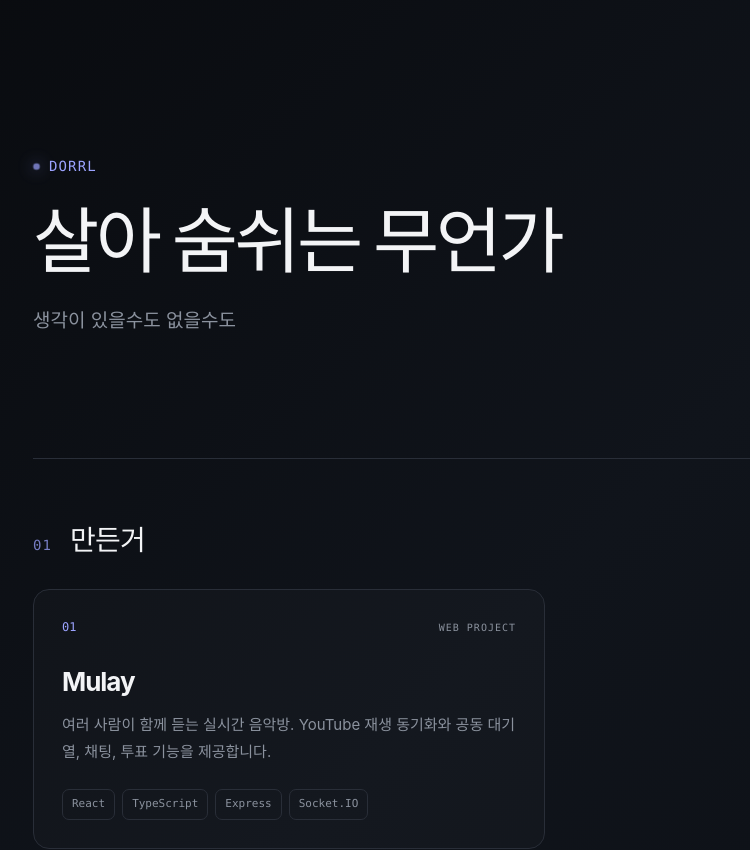
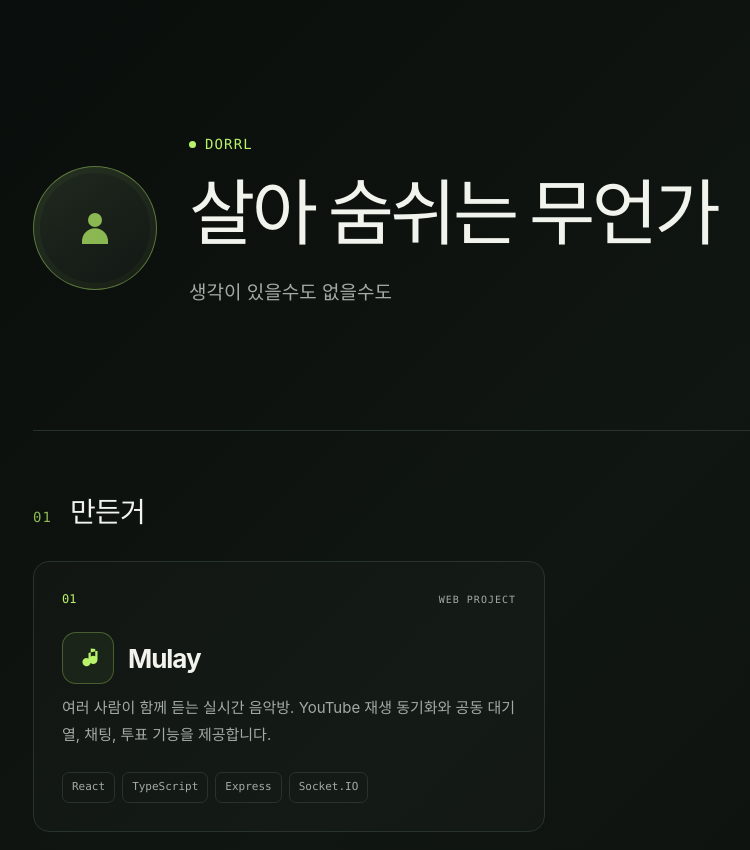
Before and after one commit to dorrl/dorrl, a React (Vite) app: page / in a window 1280 px wide. Shown: the top 850 px of the page, without its empty margins (87-837 px from the left). Built offline with nearby package versions, Linux system fonts and the light colour scheme.

Commit message:
style: align homepage with Mulay palette

```diff
--- a/src/App.css
+++ b/src/App.css
@@ -1,9 +1,14 @@
-#root { min-height: 100svh; background:linear-gradient(135deg,#090b0f 0%,#10141b 48%,#0b0e13 100%); }
+#root { min-height: 100svh; background:linear-gradient(135deg,#090d0b 0%,#101612 48%,#0b0e0d 100%); }
 .site { position:relative; width:min(1040px,calc(100% - 40px)); margin:0 auto; padding:96px 0 40px; box-sizing:border-box; }
-.hero { position:relative; padding:56px 0 104px; animation:rise .8s cubic-bezier(.2,.7,.2,1) both; }
+.hero { position:relative; padding:34px 0 104px; animation:rise .8s cubic-bezier(.2,.7,.2,1) both; }
+.hero-profile { display:flex; align-items:center; gap:32px; }
+.profile-avatar { display:grid; flex:0 0 124px; width:124px; height:124px; place-items:center; overflow:hidden; border:1px solid rgba(185,243,107,.42); border-radius:50%; color:var(--accent); background:linear-gradient(145deg,#20291f,#121713); box-shadow:inset 0 0 0 6px rgba(185,243,107,.035); }
+.profile-avatar svg { width:48px; height:48px; fill:currentColor; opacity:.72; }
+.hero-copy { min-width:0; }
+
 .eyebrow,.section-number { margin:0; color:var(--accent); font-family:var(--mono); font-size:14px; letter-spacing:.08em; }
-.eyebrow { display:inline-flex; align-items:center; gap:9px; margin-bottom:26px; text-transform:uppercase; }
-.eyebrow::before { content:''; width:7px; height:7px; border-radius:50%; background:var(--accent); box-shadow:0 0 18px var(--accent); animation:pulse 2s ease-in-out infinite; }
+.eyebrow { display:inline-flex; align-items:center; gap:9px; margin-bottom:20px; text-transform:uppercase; }
+.eyebrow::before { content:''; width:7px; height:7px; border-radius:50%; background:var(--accent); }
 .hero h1 { max-width:760px; margin:0; color:var(--text-h); font-size:clamp(42px,7vw,72px); line-height:1.05; letter-spacing:-.05em; font-weight:650; }
 .intro { margin-top:28px; color:var(--text); font-size:19px; }
 .section { position:relative; padding:60px 0; border-top:1px solid var(--border); animation:rise .8s cubic-bezier(.2,.7,.2,1) both; animation-delay:.12s; }
@@ -13,11 +18,14 @@
 .section-heading h2 { margin:0; color:var(--text-h); font-size:28px; font-weight:600; letter-spacing:-.03em; }
 .project-grid { display:grid; grid-template-columns:repeat(2,minmax(0,1fr)); gap:16px; }
 .project-card { min-width:0; padding:28px; border:1px solid var(--border); border-radius:16px; background:rgba(255,255,255,.018); transition:border-color .25s ease,transform .25s ease,background .25s ease; }
-.project-card:hover { border-color:rgba(139,151,255,.45); background:rgba(255,255,255,.03); transform:translateY(-3px); }
+.project-card:hover { border-color:rgba(185,243,107,.42); background:rgba(185,243,107,.025); transform:translateY(-3px); }
 .project-card-top { display:flex; align-items:center; justify-content:space-between; gap:12px; }
 .project-index { color:var(--accent); font-family:var(--mono); font-size:12px; }
 .project-kind { color:var(--text); font-family:var(--mono); font-size:10px; letter-spacing:.1em; }
-.project-card h3 { margin:26px 0 10px; color:var(--text-h); font-size:26px; font-weight:650; letter-spacing:-.04em; }
+.project-title-row { display:flex; align-items:center; gap:14px; margin:24px 0 10px; }
+.project-title-row h3 { margin:0; color:var(--text-h); font-size:26px; font-weight:650; letter-spacing:-.04em; }
+.mulay-icon { display:grid; flex:0 0 52px; width:52px; height:52px; place-items:center; border:1px solid rgba(185,243,107,.28); border-radius:14px; color:#b9f36b; background:#1b2419; }
+.mulay-icon svg { width:27px; height:27px; fill:currentColor; }
 .project-description { max-width:640px; margin:0; color:var(--text); font-size:15px; line-height:1.8; }
 .project-tags { display:flex; flex-wrap:wrap; gap:7px; margin-top:24px; }
 .project-tags span { padding:6px 9px; border:1px solid var(--border); border-radius:7px; color:var(--text); font-family:var(--mono); font-size:11px; }
@@ -27,9 +35,9 @@
 .link-card:hover { border-color:var(--link-color); background:rgba(255,255,255,.035); transform:translateY(-4px); box-shadow:0 14px 34px rgba(0,0,0,.22); }
 .link-card:active { transform:translateY(-1px); }
 .link-card--github { --link-color:#f0f0f0; }
-.link-card--discord { --link-color:#7289da; }
+.link-card--discord { --link-color:#a78bfa; }
 .link-card--youtube { --link-color:#ff4d5a; }
-.link-card--email { --link-color:#e6a85c; }
+.link-card--email { --link-color:#b9f36b; }
 .link-icon { display:grid; flex:0 0 40px; width:40px; height:40px; place-items:center; border-radius:10px; color:var(--link-color); background:color-mix(in srgb,var(--link-color) 11%,transparent); }
 .link-icon svg { width:21px; height:21px; fill:currentColor; }
 .link-content { display:flex; min-width:0; flex-direction:column; gap:3px; }
@@ -42,5 +50,5 @@ footer { display:flex; justify-content:space-between; gap:20px; padding-top:32px
 @keyframes pulse { 0%,100% { opacity:.55; transform:scale(.85); } 50% { opacity:1; transform:scale(1.15); } }
 @media (max-width:900px) { .links { grid-template-columns:repeat(2,minmax(0,1fr)); } }
 @media (max-width:520px) { .links { grid-template-columns:1fr; } }
-@media (max-width:640px) { .site{width:min(100% - 32px,1040px);padding-top:40px}.hero{padding:36px 0 76px}.hero h1{font-size:clamp(38px,12vw,54px)}.intro{font-size:17px}.section{padding:46px 0}.project-grid{grid-template-columns:1fr}.project-card{padding:24px}footer{flex-direction:column;gap:8px} }
+@media (max-width:640px) { .site{width:min(100% - 32px,1040px);padding-top:28px}.hero{padding:28px 0 76px}.hero-profile{align-items:flex-start;gap:18px}.profile-avatar{flex-basis:76px;width:76px;height:76px}.profile-avatar svg{width:32px;height:32px}.eyebrow{margin-bottom:14px}.hero h1{font-size:clamp(32px,8vw,46px)}.intro{margin-top:18px;font-size:15px}.section{padding:46px 0}.project-grid{grid-template-columns:1fr}.project-card{padding:24px}footer{flex-direction:column;gap:8px} }
 @media (prefers-reduced-motion:reduce) { *,*::before,*::after { animation-duration:.01ms !important; animation-iteration-count:1 !important; transition-duration:.01ms !important; } }
--- a/src/App.tsx
+++ b/src/App.tsx
@@ -24,9 +24,16 @@ function App() {
   return (
     <main className="site"><div className="ambient ambient-one" aria-hidden="true" /><div className="ambient ambient-two" aria-hidden="true" />
       <header className="hero">
-        <p className="eyebrow">dorrl</p>
-        <h1>살아 숨쉬는 무언가</h1>
-        <p className="intro">생각이 있을수도 없을수도</p>
+        <div className="hero-profile">
+          <div className="profile-avatar" aria-label="프로필 사진 자리">
+            <svg viewBox="0 0 24 24" aria-hidden="true"><circle cx="12" cy="8" r="3.5" /><path d="M5.5 20v-1.4a6.5 6.5 0 0 1 13 0V20Z" /></svg>
+          </div>
+          <div className="hero-copy">
+            <p className="eyebrow">dorrl</p>
+            <h1>살아 숨쉬는 무언가</h1>
+            <p className="intro">생각이 있을수도 없을수도</p>
+          </div>
+        </div>
       </header>
 
       <section className="section" aria-labelledby="projects-title">
@@ -40,7 +47,12 @@ function App() {
               <span className="project-index">01</span>
               <span className="project-kind">WEB PROJECT</span>
             </div>
-            <h3>Mulay</h3>
+            <div className="project-title-row">
+              <div className="mulay-icon" aria-label="Mulay 아이콘 자리">
+                <svg viewBox="0 0 24 24" aria-hidden="true"><path d="M14 3v12.2a3.7 3.7 0 1 1-2-3.3V7l8-2v8.2a3.7 3.7 0 1 1-2-3.3V3.5Z" /></svg>
+              </div>
+              <h3>Mulay</h3>
+            </div>
             <p className="project-description">여러 사람이 함께 듣는 실시간 음악방. YouTube 재생 동기화와 공동 대기열, 채팅, 투표 기능을 제공합니다.</p>
             <div className="project-tags" aria-label="사용 기술">
               <span>React</span>
--- a/src/index.css
+++ b/src/index.css
@@ -1,12 +1,12 @@
 :root {
-  --text: #8b929e;
-  --text-h: #f3f4f6;
-  --bg: #0f1115;
-  --surface: #15181e;
-  --border: #292e38;
-  --accent: #9ca3ff;
-  --accent-bg: rgba(156, 163, 255, 0.08);
-  --accent-border: rgba(156, 163, 255, 0.45);
+  --text: #a4aaa8;
+  --text-h: #f1f4ed;
+  --bg: #0b0e0d;
+  --surface: #141916;
+  --border: #29332d;
+  --accent: #b9f36b;
+  --accent-bg: rgba(185, 243, 107, 0.08);
+  --accent-border: rgba(185, 243, 107, 0.42);
 
   --sans: Inter, ui-sans-serif, system-ui, -apple-system, BlinkMacSystemFont, "Segoe UI", sans-serif;
   --mono: "SFMono-Regular", Consolas, "Liberation Mono", monospace;
```
